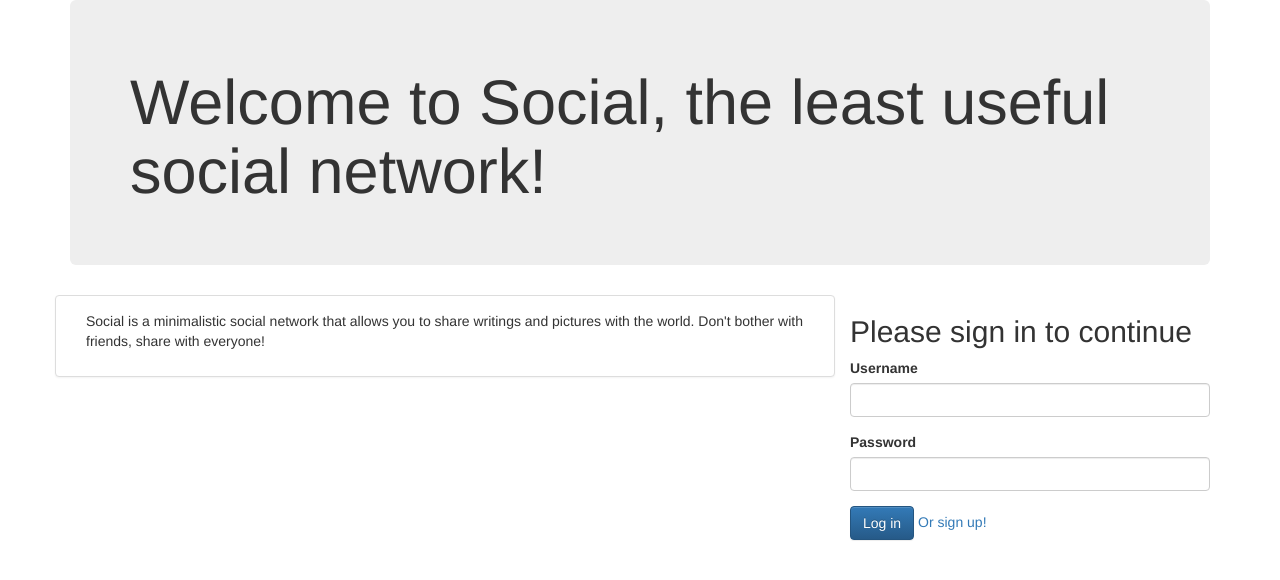
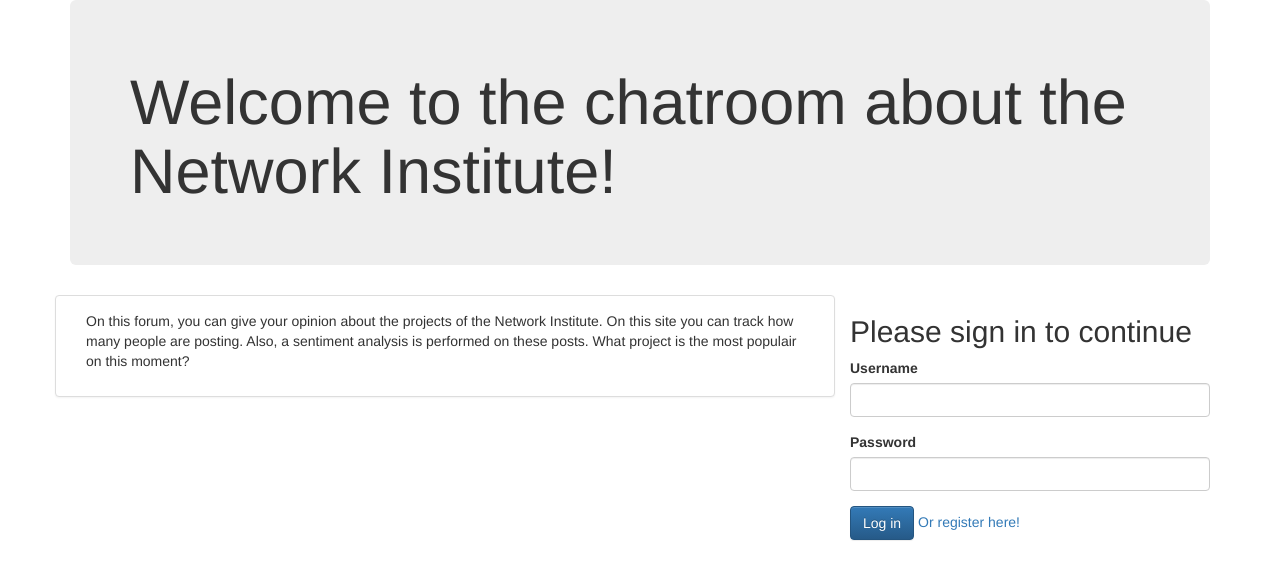
Before and after one commit to NicoletteS/django101, a Django app: page /?next=/home/ in a window 1280 px wide. Shown: the top 580 px of the page. Run offline with Django 3.2, Linux system fonts and the light colour scheme; some libraries are stand-ins or nearby versions.

Commit message:
New text

```diff
--- a/social/templates/social/home.html
+++ b/social/templates/social/home.html
@@ -1,7 +1,7 @@
 <html>
   <head>
     {% load staticfiles %}
-    <title> Social </title>
+    <title> The Network Institute forum! </title>
     <link rel="stylesheet" href="{% static 'social/bootstrap-3.3.6-dist/css/bootstrap.css' %}"></link>
     <link rel="stylesheet" href="{% static 'social/bootstrap-3.3.6-dist/css/bootstrap-theme.css' %}"></link>
 
@@ -85,7 +85,7 @@
 		<li><a href="http://notube.tv/" target=_blank>#NoTube</a></li>
 		<li><a href="http://www.opener-project.eu/" target=_blank>#OpeNER</a></li>
 		<li><a href="http://www.openphacts.org/" target=_blank>#OpenPhacts</a></li>
-		<li>>#@PhilosTEI</li>
+		<li>#@PhilosTEI</li>
 		<li><a href="http://www.prestoprime.org/" target=_blank>#PrestoPRIME</a></li>
 		<li><a href="http://www.ehumanities.nl/computational-humanities/the-riddle-of-literary-quality/" target=_blank>#RiddleLiteraryQuality</a></li>
 		<li><a href="http://www.commit-nl.nl/projects/socially-enriched-access-to-linked-cultural-media/" target=_blank>#SEALINCMEDIA</a></li>
--- a/social/templates/social/index.html
+++ b/social/templates/social/index.html
@@ -1,21 +1,20 @@
 <html>
   <head>
     {% load staticfiles %}
-    <title> Welcome to Social! </title>
+    <title> The Network Institute forum! </title>
     <link rel="stylesheet" href="{% static 'social/bootstrap-3.3.6-dist/css/bootstrap.css' %}"></link>
     <link rel="stylesheet" href="{% static 'social/bootstrap-3.3.6-dist/css/bootstrap-theme.css' %}"></link>
   </head>
   <body role='document'>
     <div class="container">
       <div class='jumbotron'>
-        <h1> Welcome to Social, the least useful social network! </h1>
+        <h1> Welcome to the chatroom about the Network Institute!</h1>
       </div>
       <div class='row'>
         <div class='col-xs-8 panel panel-default'>
           <div class='panel-body'>
-            <p> Social is a minimalistic social network that allows you to share
-            writings and pictures with the world. Don't bother with friends, share
-            with everyone!
+            <p> On this forum, you can give your opinion about the projects of the Network Institute. On this site you can track how many people are posting.
+			Also, a sentiment analysis is performed on these posts. What project is the most populair on this moment?
             </p>
           </div>
         </div>
@@ -33,7 +32,7 @@
               <input type="password"  class="form-control"  required name="password" id="password-input">
             </div>
             <button type="submit" class="btn btn-primary">Log in</button>
-			<a href="{% url 'social:sign_up' %}" >Or sign up!</a>
+			<a href="{% url 'social:sign_up' %}" > Or register here!</a>
           </form>
         </div>
       </div>
```
